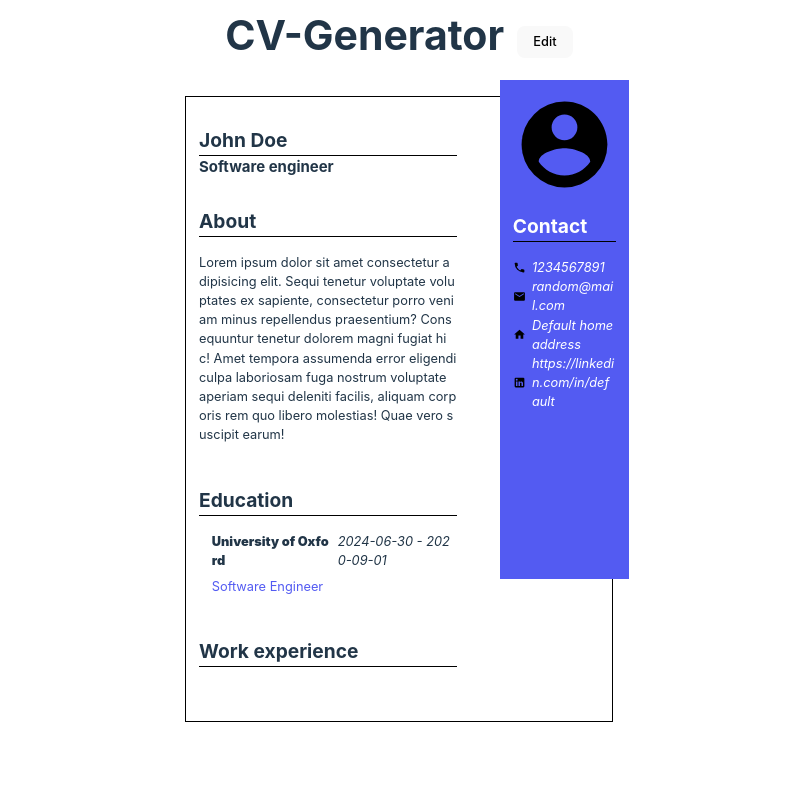
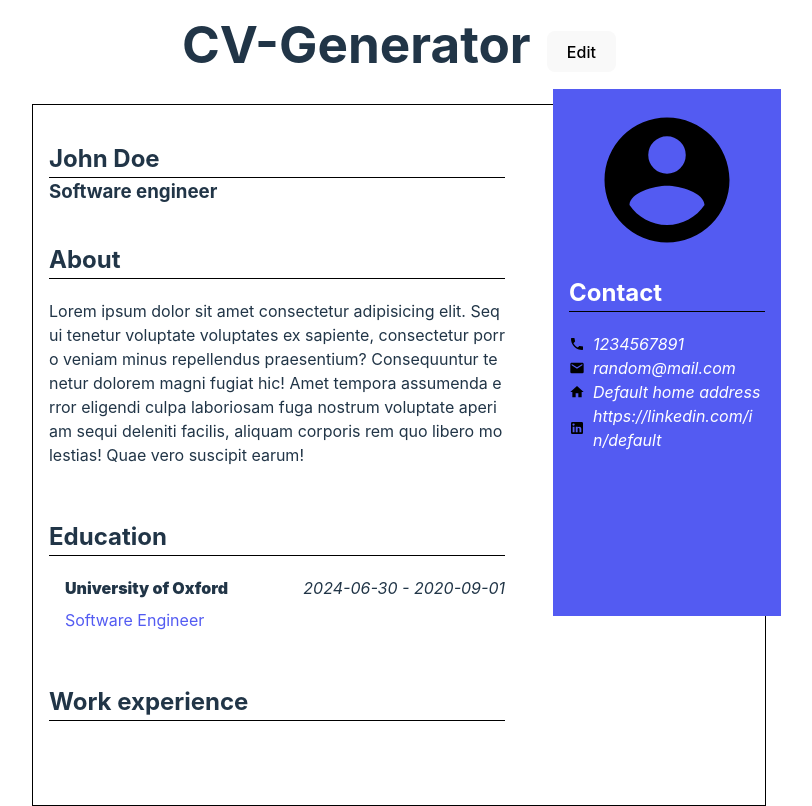
Before and after one commit to R3ndrex/CV-Generator, a React (Vite) app: page / in a window 1280 px wide. Shown: the whole page, without its empty margins (241-1053 px from the left). Built offline with nearby package versions, Linux system fonts and the light colour scheme.

Commit message:
Change position to rems, put workexperience styling to new file

```diff
--- a/src/App.css
+++ b/src/App.css
@@ -55,8 +55,8 @@ main {
     display: flex;
     flex-direction: column;
     position: relative;
-    top: -30px;
-    right: -30px;
+    top: -2rem;
+    right: -2rem;
     grid-column: 2/-1;
     grid-row: 1/4;
     padding: 1rem;
@@ -71,24 +71,8 @@ main {
     object-fit: cover;
     align-self: center;
 }
-.work-item {
-    display: grid;
-    grid-template-columns: 1fr max-content;
-    > .date-container {
-        grid-column: 2/3;
-        grid-row: 1/3;
-    }
-    > :first-child {
-        font-weight: 1000;
-    }
-    > :last-child {
-        grid-column: 1/-1;
-        margin: 0;
-        font-style: normal;
-    }
-}
 
-@media (width <= 1300px) {
+@media (width <= 1250px) {
     :root {
         font-size: 0.8rem;
     }
--- /dev/null
+++ b/src/styles/workExperience.css
@@ -0,0 +1,19 @@
+.work-item {
+    display: grid;
+    grid-template-columns: 1fr max-content;
+    > .date-container {
+        grid-column: 2/3;
+        grid-row: 1/3;
+    }
+    > :first-child {
+        font-weight: 1000;
+    }
+    > :last-child {
+        grid-column: 1/-1;
+        margin: 0;
+        font-style: normal;
+    }
+}
+.work-list {
+    padding-left: 1rem;
+}
```
